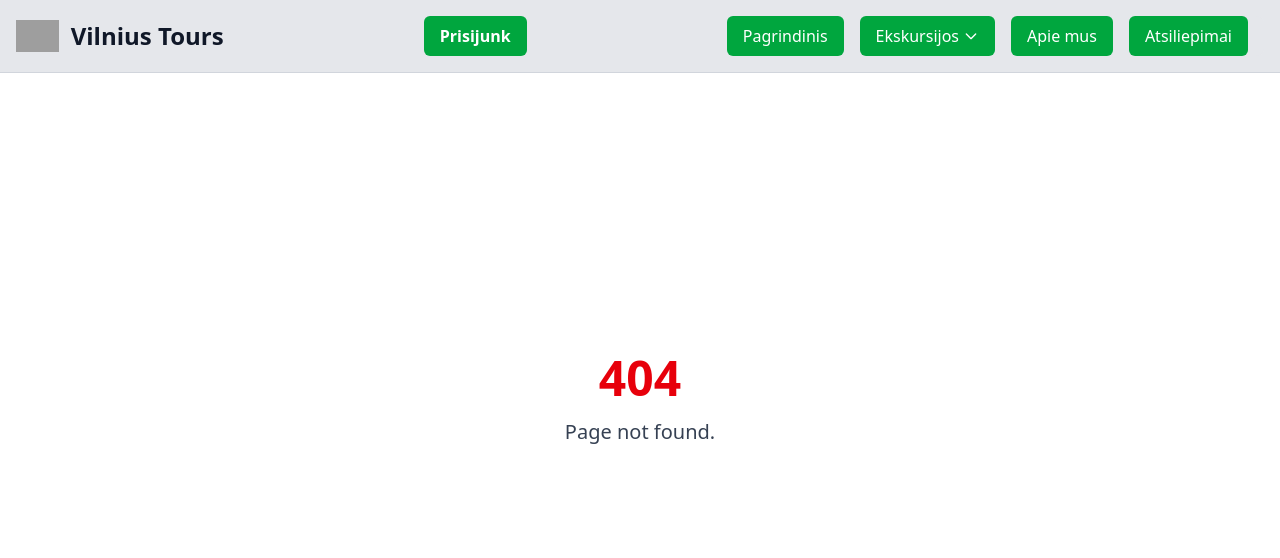
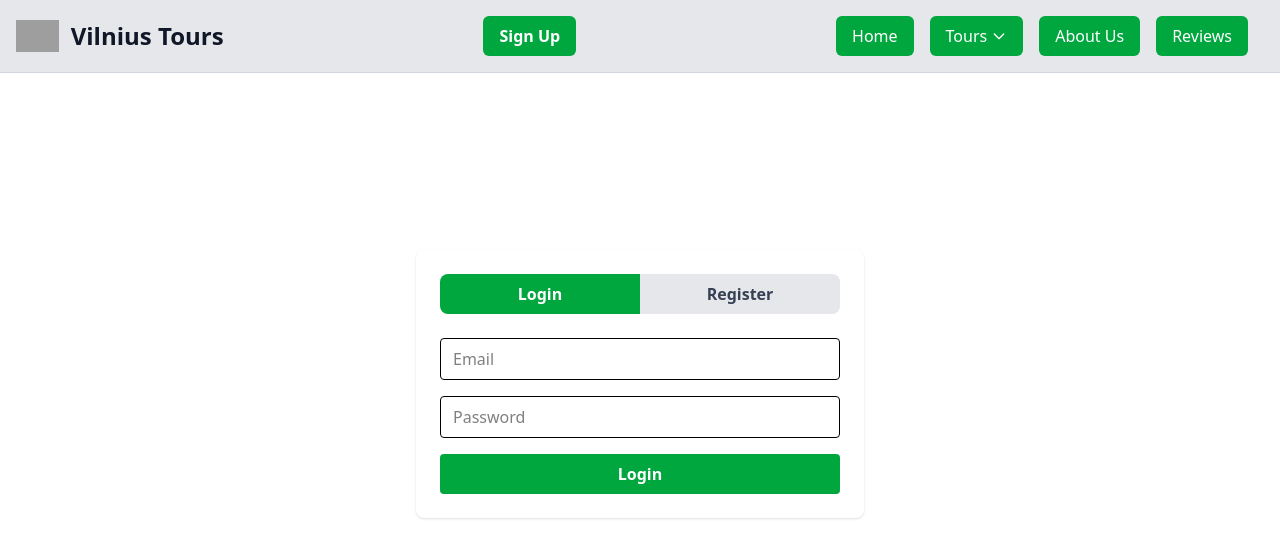
Before and after one commit to KarolisRZN/vilnius-tours, a React (Vite) app in the folder client/: page /register in a window 1280 px wide. Before the commit this address had no page. Shown: the top 558 px of the page. Built offline with nearby package versions, Linux system fonts and the light colour scheme; grey boxes are pictures that could not be loaded.

Commit message:
added login register

```diff
--- a/client/src/App.jsx
+++ b/client/src/App.jsx
@@ -1,20 +1,19 @@
 import { BrowserRouter, Routes, Route } from "react-router";
 import Navbar from "./components/Navbar";
 import Home from "./components/Home";
+import RegisterLogin from "./components/RegisterLogin";
 import NotFound from "./components/NotFound";
-import ErrorBoundary from "./components/ErrorBoundary";
 
 function App() {
   return (
-    <ErrorBoundary>
-      <BrowserRouter>
-        <Navbar />
+    <BrowserRouter>
+      <Navbar />
         <Routes>
           <Route path="/" element={<Home />} />
+          <Route path="/register" element={<RegisterLogin />} />
           <Route path="*" element={<NotFound />} />
         </Routes>
-      </BrowserRouter>
-    </ErrorBoundary>
+    </BrowserRouter>
   );
 }
 
--- a/client/src/components/Navbar.jsx
+++ b/client/src/components/Navbar.jsx
@@ -6,6 +6,7 @@ function Navbar() {
   const [dropdownOpen, setDropdownOpen] = useState(false);
 
   return (
+    <>
       <nav className="fixed top-0 left-0 w-full z-50 bg-gray-200 border-b border-gray-300">
         <div className="max-w-screen-xl flex flex-wrap items-center justify-between mx-auto p-4">
           <Link
@@ -47,10 +48,10 @@ function Navbar() {
               </svg>
             </button>
             <Link
-            to="/prisijunk"
+              to="/register"
               className="hidden md:inline-block py-2 px-4 rounded-md text-white bg-green-600 hover:bg-green-700 font-semibold transition"
             >
-            Prisijunk
+              Sign Up
             </Link>
           </div>
           <div
@@ -66,7 +67,7 @@ function Navbar() {
                   className="block py-2 px-4 rounded-md text-white bg-green-600 hover:bg-green-700 md:bg-green-600 md:hover:bg-green-700 md:text-white"
                   onClick={() => setMenuOpen(false)}
                 >
-                Pagrindinis
+                  Home
                 </Link>
               </li>
               <li className="relative">
@@ -76,7 +77,7 @@ function Navbar() {
                   onClick={() => setDropdownOpen((prev) => !prev)}
                   onBlur={() => setTimeout(() => setDropdownOpen(false), 150)}
                 >
-                Ekskursijos
+                  Tours
                   <svg
                     className="w-4 h-4 ml-1"
                     fill="none"
@@ -100,26 +101,26 @@ function Navbar() {
                   <ul className="py-1">
                     <li>
                       <Link
-                      to="/ekskursijos-grupems"
+                        to="/tours-groups"
                         className="block px-4 py-2 text-gray-700 hover:bg-green-100"
                         onClick={() => {
                           setDropdownOpen(false);
                           setMenuOpen(false);
                         }}
                       >
-                      Ekskursijos grupėms
+                        Tours for Groups
                       </Link>
                     </li>
                     <li>
                       <Link
-                      to="/ekskursijos-pavieniams"
+                        to="/tours-individuals"
                         className="block px-4 py-2 text-gray-700 hover:bg-green-100"
                         onClick={() => {
                           setDropdownOpen(false);
                           setMenuOpen(false);
                         }}
                       >
-                      Ekskursijos pavieniams
+                        Tours for Individuals
                       </Link>
                     </li>
                   </ul>
@@ -127,35 +128,37 @@ function Navbar() {
               </li>
               <li>
                 <Link
-                to="/apie-mus"
+                  to="/about"
                   className="block py-2 px-4 rounded-md text-white bg-green-600 hover:bg-green-700 md:bg-green-600 md:hover:bg-green-700 md:text-white"
                   onClick={() => setMenuOpen(false)}
                 >
-                Apie mus
+                  About Us
                 </Link>
               </li>
               <li>
                 <Link
-                to="/atsiliepimai"
+                  to="/reviews"
                   className="block py-2 px-4 rounded-md text-white bg-green-600 hover:bg-green-700 md:bg-green-600 md:hover:bg-green-700 md:text-white"
                   onClick={() => setMenuOpen(false)}
                 >
-                Atsiliepimai
+                  Reviews
                 </Link>
               </li>
               <li className="md:hidden">
                 <Link
-                to="/prisijunk"
+                  to="/register"
                   className="block py-2 px-4 rounded-md text-white bg-green-600 hover:bg-green-700 font-semibold transition"
                   onClick={() => setMenuOpen(false)}
                 >
-                Prisijunk
+                  Sign Up
                 </Link>
               </li>
             </ul>
           </div>
         </div>
       </nav>
+      <div className="pt-24" />
+    </>
   );
 }
 
--- /dev/null
+++ b/client/src/components/RegisterLogin.jsx
@@ -0,0 +1,142 @@
+import { useState } from "react";
+
+function RegisterLogin() {
+  const [tab, setTab] = useState("login");
+  const [error, setError] = useState("");
+  const [success, setSuccess] = useState("");
+
+  const handleLogin = async (e) => {
+    e.preventDefault();
+    setError("");
+    setSuccess("");
+    const email = e.target.email.value;
+    const password = e.target.password.value;
+    try {
+      const res = await fetch("/api/login", {
+        method: "POST",
+        headers: { "Content-Type": "application/json" },
+        body: JSON.stringify({ email, password }),
+      });
+      const data = await res.json();
+      if (res.ok) {
+        setSuccess("Login successful!");
+        // Save token or user info if needed
+      } else {
+        setError(data.message || "Login failed.");
+      }
+    } catch {
+      setError("Network error.");
+    }
+  };
+
+  const handleRegister = async (e) => {
+    e.preventDefault();
+    setError("");
+    setSuccess("");
+    const name = e.target.name.value;
+    const email = e.target.email.value;
+    const password = e.target.password.value;
+    try {
+      const res = await fetch("/api/register", {
+        method: "POST",
+        headers: { "Content-Type": "application/json" },
+        body: JSON.stringify({ name, email, password }),
+      });
+      const data = await res.json();
+      if (res.ok) {
+        setSuccess("Registration successful!");
+      } else {
+        setError(data.message || "Registration failed.");
+      }
+    } catch {
+      setError("Network error.");
+    }
+  };
+
+  return (
+    <div className="flex justify-center items-center min-h-[60vh] pt-24">
+      <div className="w-full max-w-md bg-white rounded-lg shadow p-6">
+        <div className="flex mb-6">
+          <button
+            className={`flex-1 py-2 rounded-l-lg font-semibold ${
+              tab === "login"
+                ? "bg-green-600 text-white"
+                : "bg-gray-200 text-gray-700"
+            }`}
+            onClick={() => setTab("login")}
+          >
+            Login
+          </button>
+          <button
+            className={`flex-1 py-2 rounded-r-lg font-semibold ${
+              tab === "register"
+                ? "bg-green-600 text-white"
+                : "bg-gray-200 text-gray-700"
+            }`}
+            onClick={() => setTab("register")}
+          >
+            Register
+          </button>
+        </div>
+        {error && <div className="mb-4 text-red-600">{error}</div>}
+        {success && <div className="mb-4 text-green-600">{success}</div>}
+        {tab === "login" ? (
+          <form className="space-y-4" onSubmit={handleLogin}>
+            <input
+              name="email"
+              type="email"
+              placeholder="Email"
+              className="w-full px-3 py-2 border rounded focus:outline-none focus:ring-2 focus:ring-green-400"
+              required
+            />
+            <input
+              name="password"
+              type="password"
+              placeholder="Password"
+              className="w-full px-3 py-2 border rounded focus:outline-none focus:ring-2 focus:ring-green-400"
+              required
+            />
+            <button
+              type="submit"
+              className="w-full py-2 bg-green-600 text-white rounded hover:bg-green-700 font-semibold"
+            >
+              Login
+            </button>
+          </form>
+        ) : (
+          <form className="space-y-4" onSubmit={handleRegister}>
+            <input
+              name="name"
+              type="text"
+              placeholder="Name"
+              className="w-full px-3 py-2 border rounded focus:outline-none focus:ring-2 focus:ring-green-400"
+              required
+            />
+            <input
+              name="email"
+              type="email"
+              placeholder="Email"
+              className="w-full px-3 py-2 border rounded focus:outline-none focus:ring-2 focus:ring-green-400"
+              required
+            />
+            <input
+              name="password"
+              type="password"
+              placeholder="Password"
+              className="w-full px-3 py-2 border rounded focus:outline-none focus:ring-2 focus:ring-green-400"
+              required
+            />
+            <button
+              type="submit"
+              className="w-full py-2 bg-green-600 text-white rounded hover:bg-green-700 font-semibold"
+            >
+              Register
+            </button>
+          </form>
+        )}
+      </div>
+    </div>
+  );
+}
+
+export default RegisterLogin;
```
Lines whose indentation alone changed are shown as unchanged.
